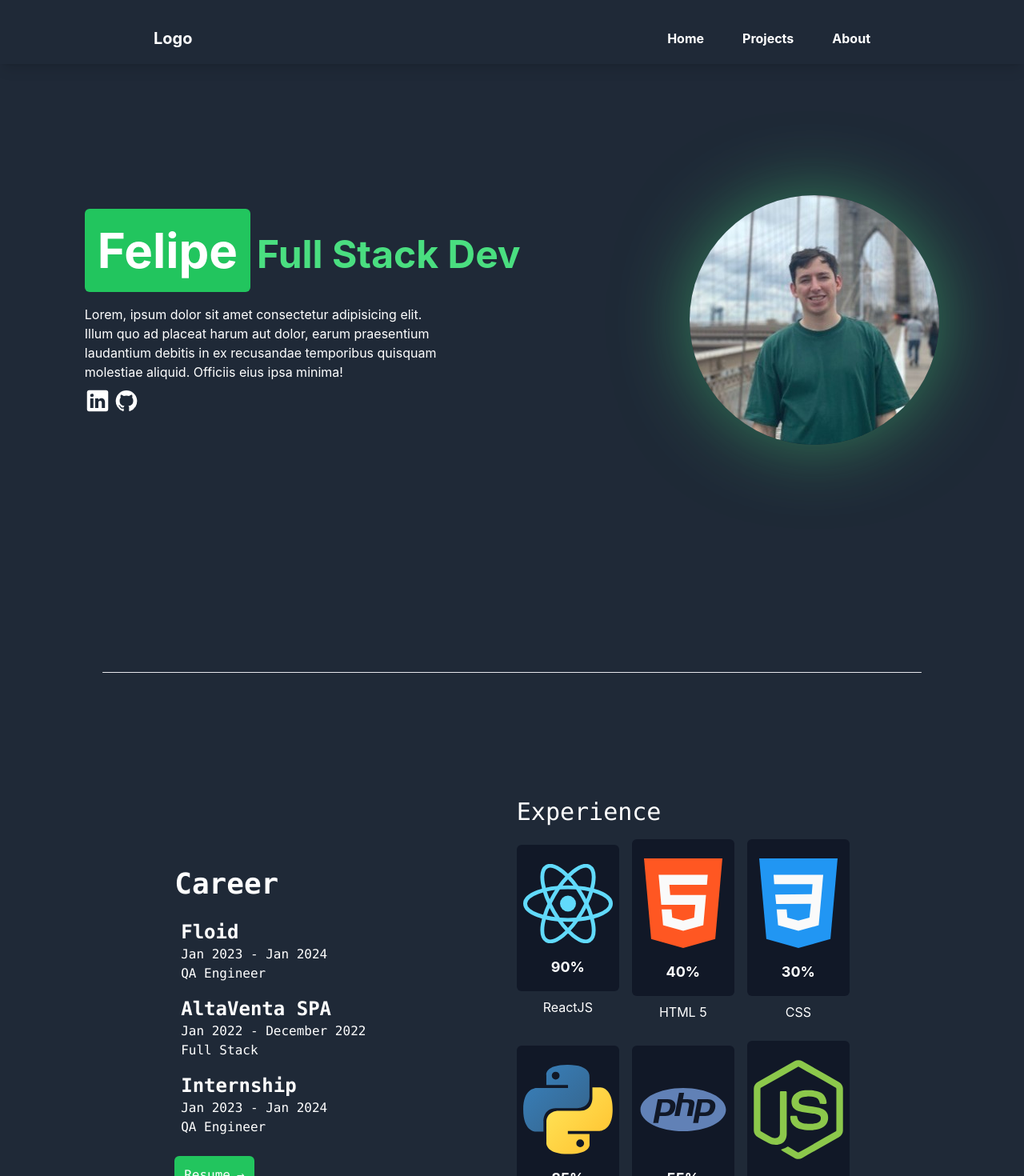
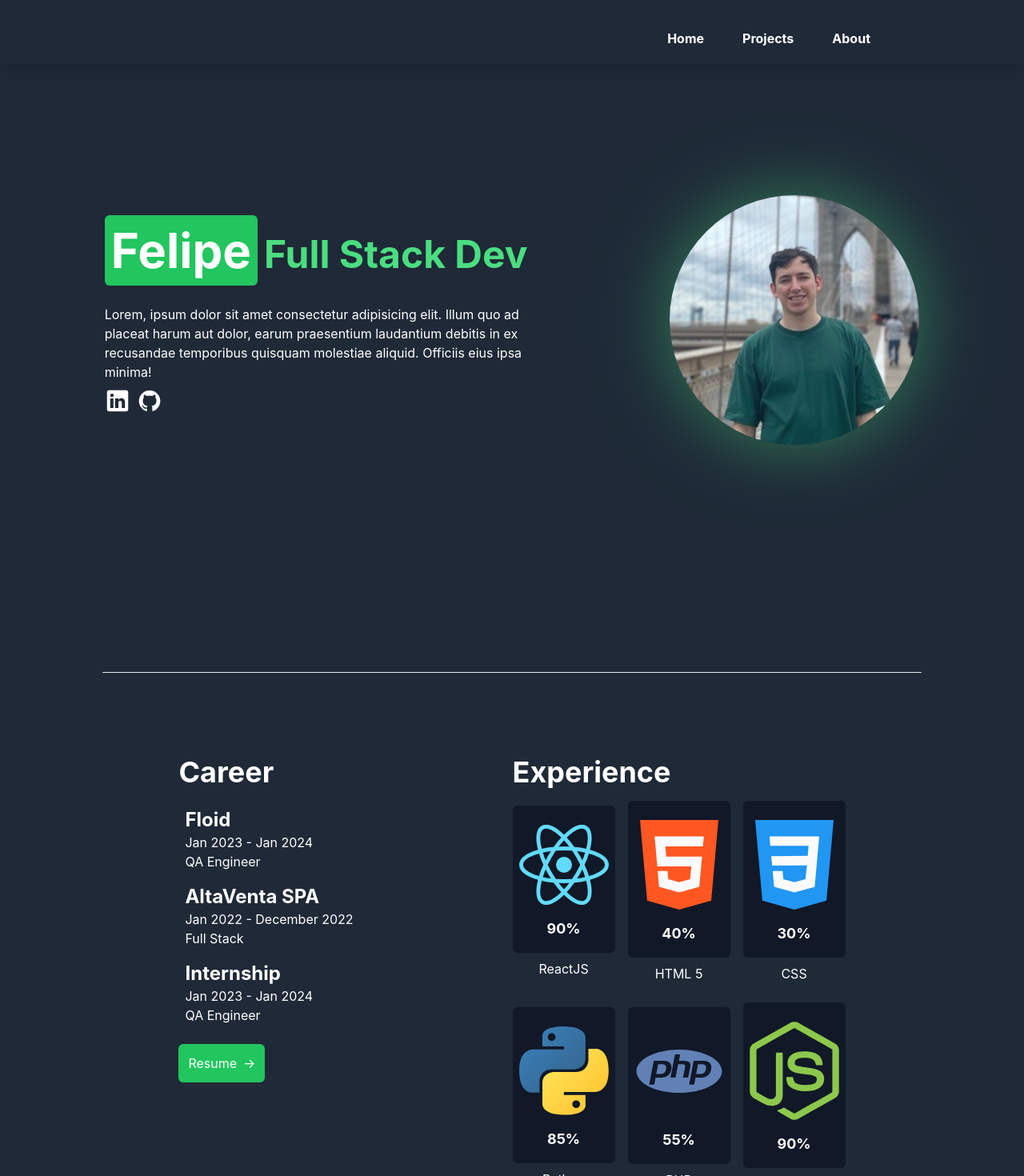
Before and after one commit to felipeisj/portfolio, a React (Vite) app: page / in a window 1280 px wide. Shown: the top 1470 px of the page at 80% size. Built offline with nearby package versions, Linux system fonts and the light colour scheme.

Commit message:
size adjustment

```diff
--- a/src/App.jsx
+++ b/src/App.jsx
@@ -12,7 +12,7 @@ function App() {
     <Navbar />
     <section
         id="welcome"
-        className="flex flex-col md:flex-row justify-around items-center h-screen "
+        className="flex flex-col md:flex-row md:justify-evenly items-center md:h-screen "
       >
         <Welcome />
       </section>
--- a/src/components/Navbar.jsx
+++ b/src/components/Navbar.jsx
@@ -3,8 +3,7 @@ const Navbar = () => {
   return (
     <header className="flex w-full fixed bg-gray-800 items-center pt-4 text-white z-100
                       z-10 shadow-lg">
-      <div className="flex max-w-4xl font-bold justify-between mx-auto  w-full h-16">
-        <h1 className="text-xl my-auto">Logo</h1>
+      <div className="flex max-w-4xl font-bold justify-end mx-auto w-full h-16">
         <nav className="flex ">
           <ul className="flex space-x-12 my-auto">
             <li>
--- a/src/views/Projects.jsx
+++ b/src/views/Projects.jsx
@@ -3,11 +3,11 @@ import GridExperience from "../components/GridExperience";
 const Projects = () => {
 
   return (
-    <div className="flex flex-column w-full items-center justify-around px-16 text-white">
+    <div className="flex flex-column w-full items-start justify-around px-16 text-white">
 
       {/* <ProjectsGrid /> */}
-      <div className="font-mono max-w-md">
-        <h2 className="text-4xl py-4 font-bold">Career</h2>
+      <div className="font-normal max-w-md">
+        <h2 className="text-4xl mb-4 font-bold">Career</h2>
         <ul className="">
           <li className="p-2">
             <h2 className="font-bold text-2xl">Floid</h2>
@@ -28,7 +28,7 @@ const Projects = () => {
         </button>
       </div>
       <div className="text-white">
-        <h2 className="font-mono text-3xl ">Experience</h2>
+        <h2 className="font-bold text-4xl ">Experience</h2>
         <GridExperience />
       </div>
     </div>
--- a/src/views/Welcome.jsx
+++ b/src/views/Welcome.jsx
@@ -2,16 +2,16 @@
 const Welcome = () => {
   return (
     <>
-      <div className="flex flex-col justify-around md:h-64 text-white ">
+      <div className="flex flex-col justify-around mt-32 md:m-0 md:h-64 text-white ">
           <span className="text-green-400 text-5xl font-bold ">
-            <h1 className="text-6xl font p-4 min-w-fit h-auto font-bold bg-green-500 text-white rounded-md inline mr-2">
+            <h1 className="text-6xl font p-2 min-w-fit h-auto font-bold bg-green-500 text-white rounded-md inline mr-2">
               Felipe</h1>
             Full Stack Dev
           </span>
-        <div className="max-w-md mt-4">
+        <div className="max-w-xl mt-4">
           <p>Lorem, ipsum dolor sit amet consectetur adipisicing elit. Illum quo ad placeat harum aut dolor, earum praesentium laudantium debitis in ex recusandae temporibus quisquam molestiae aliquid. Officiis eius ipsa minima!</p>
           <ul className="flex flex-nowrap mt-2">
-            <li className="mr-1 " >
+            <li className="mr-2 " >
               <a href="https://linkedin.com/in/felipe-salazar-jimenez" >
                 <img src="linkedin.svg" className="h-8 w-8 rounded-xl opacity-100 hover:opacity-50 transition-opacity duration-300"/>
               </a>
```
